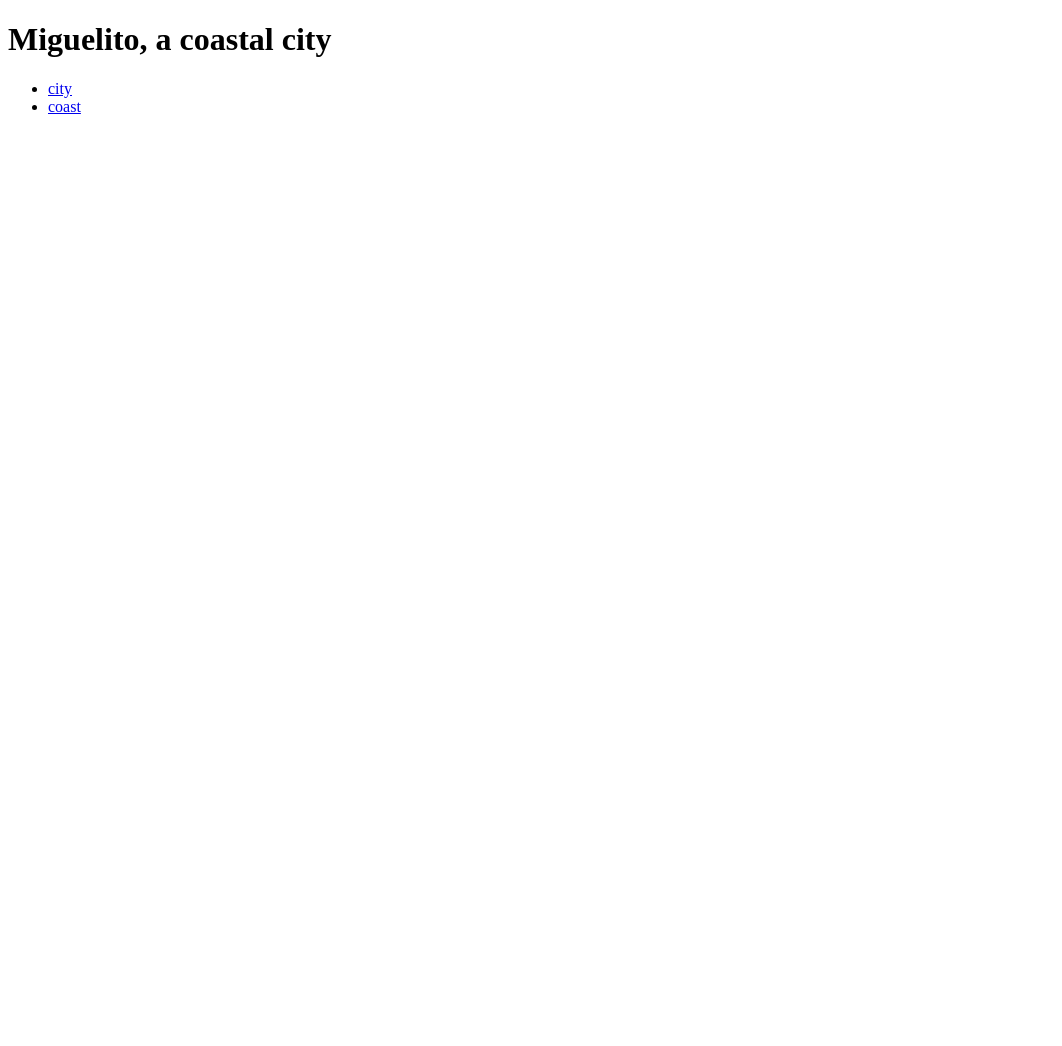
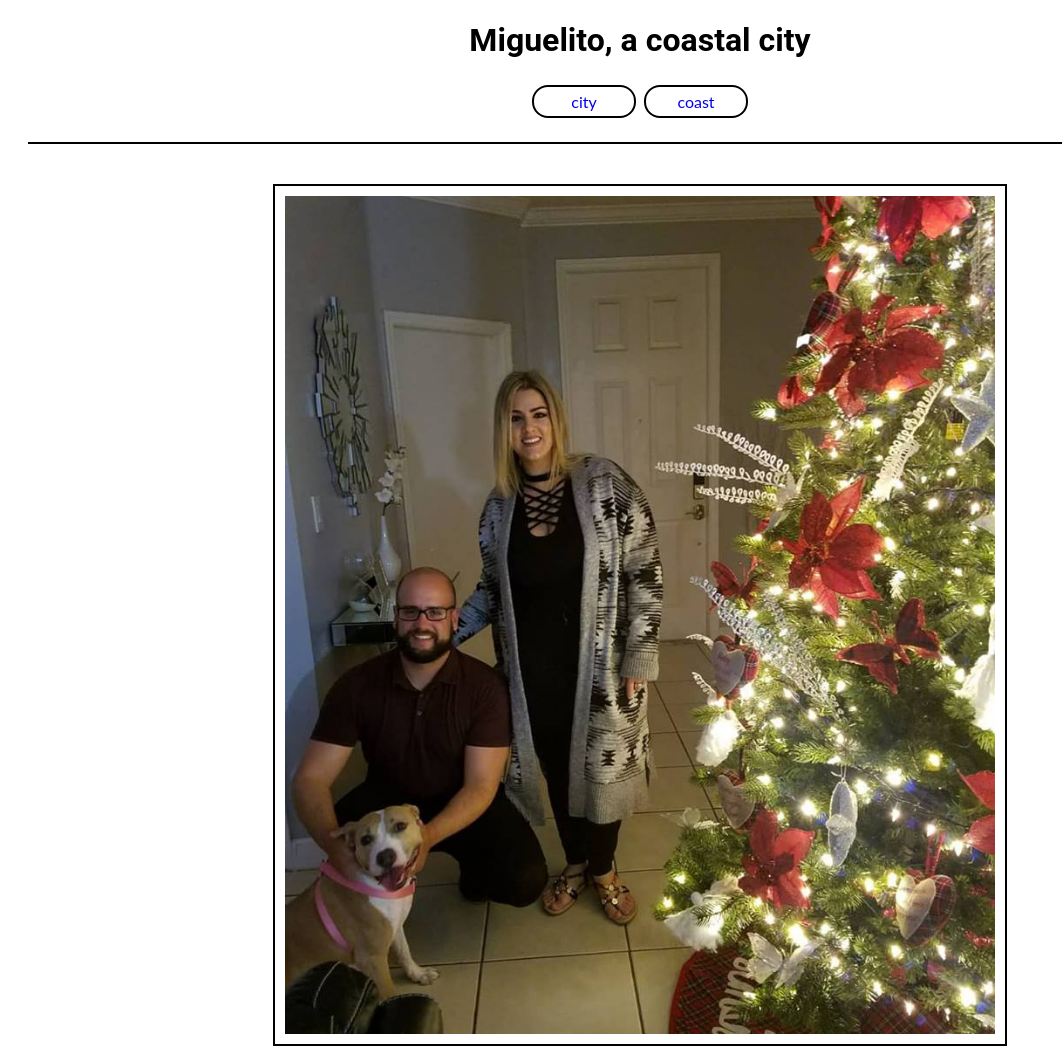
Before and after one commit to elantiguoale/ci-template, a plain HTML site: page index.html in a window 1280 px wide. Shown: the whole page, without its empty margins (0-1062 px from the left). Before the commit the page ends 800 px from the top, so only its background shows below. Drawn offline with Linux system fonts and the light colour scheme.

Commit message:
feat: add images to the webpages

```diff
--- a/index.html
+++ b/index.html
@@ -2,7 +2,9 @@
 <html lang="en">
 <head>
     <meta charset="UTF-8">
+    <meta http-equiv="X-UA-Compatible" content="IE=edge">
     <meta name="viewport" content="width=device-width, initial-scale=1.0">
+    <link rel="stylesheet" href="assets/css/style.css">
     <title>Document</title>
 </head>
 <body>
@@ -17,5 +19,10 @@
             </li>
         </ul>
     </nav>
+    <section>
+        <figure>
+            <img src="assets/images/47575312_10212747907512596_4476729513102802944_n.jpg" alt="An image of me and ma sis and bella">
+        </figure>
+    </section>
 </body>
 </html>
```
Also changed, not shown: coast.html (+5 -0 lines), assets/images/47575312_10212747907512596_4476729513102802944_n.jpg (added), assets/images/Santa_Teresa0.jpg (added), 1 other file.
